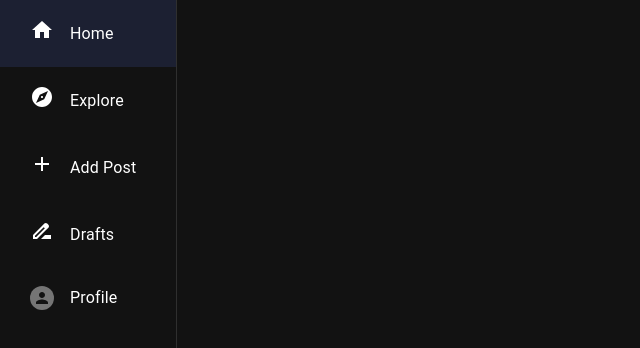
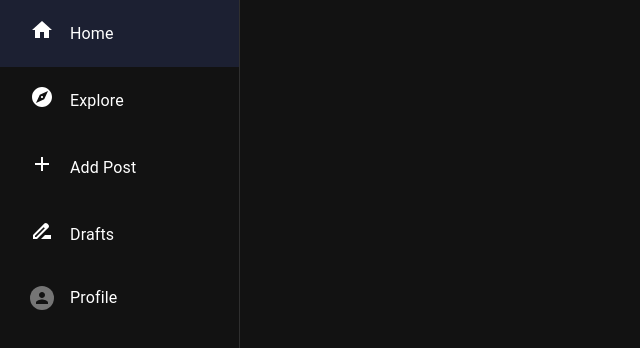
Before and after one commit to rikotacards/storymode, a Next.js app: page / in a window 1280 px wide. Shown: the top 348 px of the page, without its empty margins (0-640 px from the left). Built offline with nearby package versions, Linux system fonts and the light colour scheme.

Commit message:
attempt at friendly.

```diff
--- a/src/components/AddPostContainer/AddPostContainer.module.css
+++ b/src/components/AddPostContainer/AddPostContainer.module.css
@@ -1,5 +1,6 @@
 .addPostContainer {
   display: flex;
   flex-direction: column;
-  width: 469px;
+  justify-content: center;
+  max-width: 469px;
 }
--- /dev/null
+++ b/src/components/BottomMenuBar/BottomMenuBar.tsx
@@ -0,0 +1,36 @@
+import * as React from "react";
+import { styled } from "@mui/material/styles";
+import AppBar from "@mui/material/AppBar";
+import Box from "@mui/material/Box";
+import CssBaseline from "@mui/material/CssBaseline";
+import Toolbar from "@mui/material/Toolbar";
+import Typography from "@mui/material/Typography";
+import IconButton from "@mui/material/IconButton";
+import Paper from "@mui/material/Paper";
+import Fab from "@mui/material/Fab";
+import List from "@mui/material/List";
+import ListItem from "@mui/material/ListItem";
+import ListItemAvatar from "@mui/material/ListItemAvatar";
+import ListItemText from "@mui/material/ListItemText";
+import ListSubheader from "@mui/material/ListSubheader";
+import Avatar from "@mui/material/Avatar";
+import MenuIcon from "@mui/icons-material/Menu";
+import AddIcon from "@mui/icons-material/Add";
+import SearchIcon from "@mui/icons-material/Search";
+import MoreIcon from "@mui/icons-material/MoreVert";
+import { menuItems } from "../SideMenu/SideMenu";
+import { useRouter } from "next/router";
+
+export const BottomMenuBar: React.FC = () => {
+  const route = useRouter()
+  const items = menuItems.map((item) => <IconButton onClick={() => route.push(item.path)}>{item.icon}</IconButton>)
+  return (
+
+  <AppBar position="fixed" color="primary" sx={{ top: "auto", bottom: 0 }}>
+    <Toolbar >
+      <Box sx={{display: 'flex', justifyContent:'space-around', width: '100%', flexGrow:1}} />
+      {items}
+    </Toolbar>
+  </AppBar>
+  )
+};
--- a/src/components/Layout/Layout.module.css
+++ b/src/components/Layout/Layout.module.css
@@ -1,17 +1,13 @@
 .main {
   display: flex;
   flex-direction: row;
-  /* justify-content: space-between; */
-  /* align-items: center; */
   min-height: 100vh;
   position: relative;
 }
 .mainColumn {
   flex-grow: 1;
-
+display: flex;
 }
 .layoutMenuDesktop {
   height: 100%;
-  display: flex;
-  position: 'sticky'
 }
--- a/src/components/Layout/Layout.tsx
+++ b/src/components/Layout/Layout.tsx
@@ -1,20 +1,20 @@
-import React from 'react';
-import { SideMenu } from '../SideMenu/SideMenu';
-import styles from './Layout.module.css'
+import { useGetBreakpoints } from "@/hooks/useGetBreakpoint";
+import React from "react";
+import { BottomMenuBar } from "../BottomMenuBar/BottomMenuBar";
+import { SideMenu } from "../SideMenu/SideMenu";
+import styles from "./Layout.module.css";
 interface LayoutProps {
   children: React.ReactNode;
 }
-export const Layout: React.FC<LayoutProps> = ({children}) => {
+export const Layout: React.FC<LayoutProps> = ({ children }) => {
+  const md = useGetBreakpoints('md')
   return (
     <div className={styles.main}>
       <div className={styles.layoutMenuDesktop}>
-
-    <SideMenu/>
+        {!md && <SideMenu />}
       </div>
-    <main className={styles.mainColumn}>
-
-      {children}
-    </main>
+      <main className={styles.mainColumn}>{children}</main>
+      {md && <BottomMenuBar/>}
     </div>
-  )
-}
+  );
+};
--- a/src/components/SideMenu/SideMenu.tsx
+++ b/src/components/SideMenu/SideMenu.tsx
@@ -1,18 +1,59 @@
-import { Avatar, Card, Drawer, MenuList, Paper, SwipeableDrawer } from "@mui/material";
+import { Avatar, Card, CSSObject, MenuList, Paper, styled, SwipeableDrawer, Theme } from "@mui/material";
 import React from "react";
+import MuiDrawer from '@mui/material/Drawer';
+
 import { MenuItem } from "../MenuItem/MenuItem";
 import styles from "./SideMenu.module.css";
 import HomeIcon from '@mui/icons-material/Home';
 import ExploreIcon from '@mui/icons-material/Explore';
 import AddIcon from '@mui/icons-material/Add';
 import DriveFileRenameOutlineIcon from '@mui/icons-material/DriveFileRenameOutline';
-const menuItems = [
+export const menuItems = [
   { name: "Home", path: "/", icon: <HomeIcon/> },
   { name: "Explore", path: "/explore", icon: <ExploreIcon/> },
   { name: "Add Post", path: "/add-post", icon: <AddIcon/> },
   { name: "Drafts", path: "/drafts", icon: <DriveFileRenameOutlineIcon/> },
   { name: "Profile", path: "/max", icon: <Avatar sx={{height: 24, width: 24}}/> },
 ];
+
+export const sideMenuWidth = 240;
+const openedMixin = (theme: Theme): CSSObject => ({
+  width: sideMenuWidth,
+  transition: theme.transitions.create('width', {
+    easing: theme.transitions.easing.sharp,
+    duration: theme.transitions.duration.enteringScreen,
+  }),
+  overflowX: 'hidden',
+});
+
+const closedMixin = (theme: Theme): CSSObject => ({
+  transition: theme.transitions.create('width', {
+    easing: theme.transitions.easing.sharp,
+    duration: theme.transitions.duration.leavingScreen,
+  }),
+  overflowX: 'hidden',
+  width: `calc(${theme.spacing(7)} + 1px)`,
+  [theme.breakpoints.up('sm')]: {
+    width: `calc(${theme.spacing(8)} + 1px)`,
+  },
+});
+
+const Drawer = styled(MuiDrawer, { shouldForwardProp: (prop) => prop !== 'open' })(
+  ({ theme, open }) => ({
+    width: sideMenuWidth,
+    flexShrink: 0,
+    whiteSpace: 'nowrap',
+    boxSizing: 'border-box',
+    ...(open && {
+      ...openedMixin(theme),
+      '& .MuiDrawer-paper': openedMixin(theme),
+    }),
+    ...(!open && {
+      ...closedMixin(theme),
+      '& .MuiDrawer-paper': closedMixin(theme),
+    }),
+  }),
+);
 
 export const SideMenu: React.FC = () => {
   return (
--- /dev/null
+++ b/src/hooks/useGetBreakpoint.tsx
@@ -0,0 +1,10 @@
+import { createTheme, ThemeProvider, useTheme } from "@mui/material/styles";
+import { Theme, ThemeOptions, useMediaQuery } from "@mui/material";
+
+export const useGetBreakpoints = (size: "xs" | "sm" | "md" | "lg" | "xl") => {
+  const theme = useTheme();
+
+  const matches = useMediaQuery(theme.breakpoints.down(size));
+
+  return matches;
+};
--- a/src/pages/[username].tsx
+++ b/src/pages/[username].tsx
@@ -40,7 +40,7 @@
         <meta name="viewport" content="width=device-width, initial-scale=1" />
         <link rel="icon" href="/favicon.ico" />
       </Head>
-      <main className={styles.main}>
+      <main >
         <ProfileHeader />
         <Gallery posts={posts}/>
       </main>
--- a/src/styles/AddPost.module.css
+++ /dev/null
@@ -1,8 +0,0 @@
-.main {
-  display: flex;
-  flex-direction: column;
-  justify-content: space-between;
-  align-items: center;
-  padding: 6rem;
-  min-height: 100vh;
-}
--- a/src/styles/Home.module.css
+++ b/src/styles/Home.module.css
@@ -256,6 +256,13 @@
     grid-template-columns: repeat(2, 50%);
   }
 }
+/* Small devices (portrait tablets and large phones, 600px and up) */
+@media only screen and (max-width: 600px) {
+  .main{
+    padding: 8px;
+  }
+}
+
 
 @media (prefers-color-scheme: dark) {
   .vercelLogo {
```
Also changed, not shown: src/components/AddPostWidget/AddPostWidget.module.css (+6 -1 lines), src/platform/platform.ts (added, +59 -0 lines).
